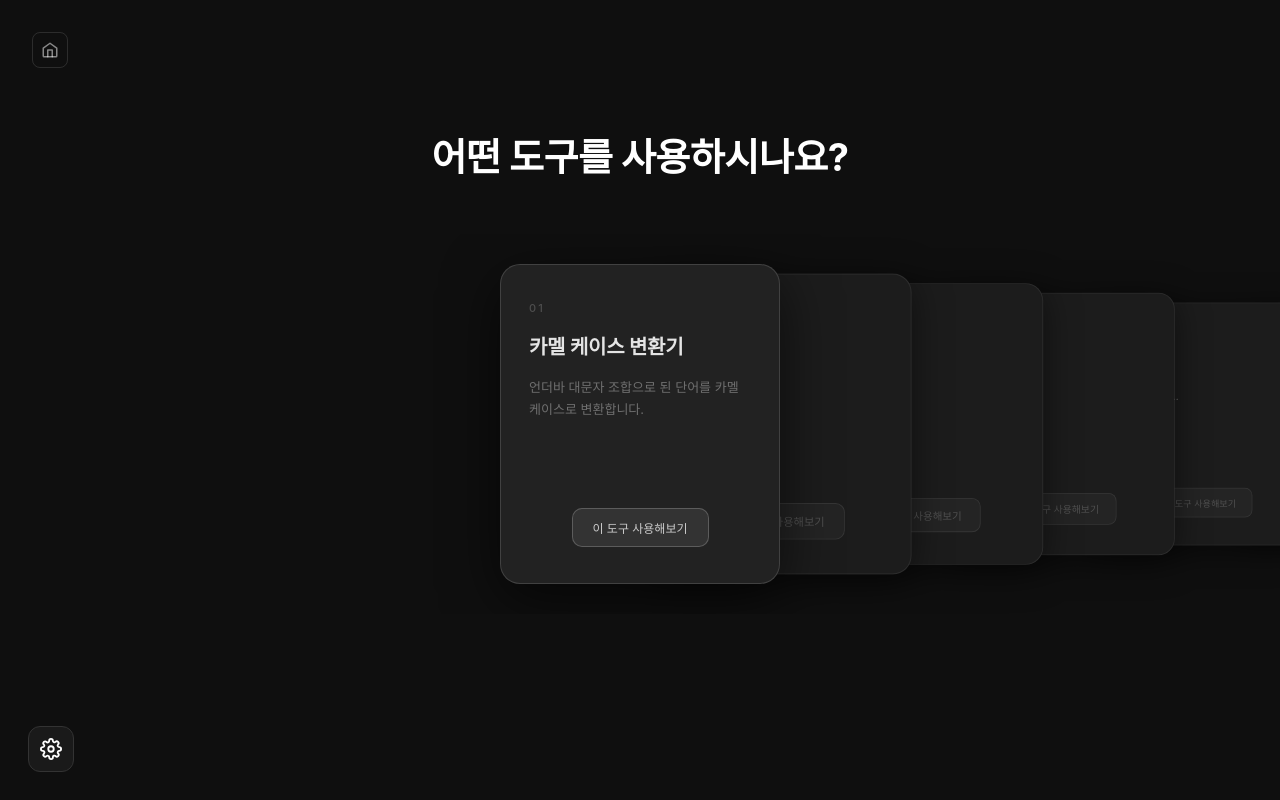
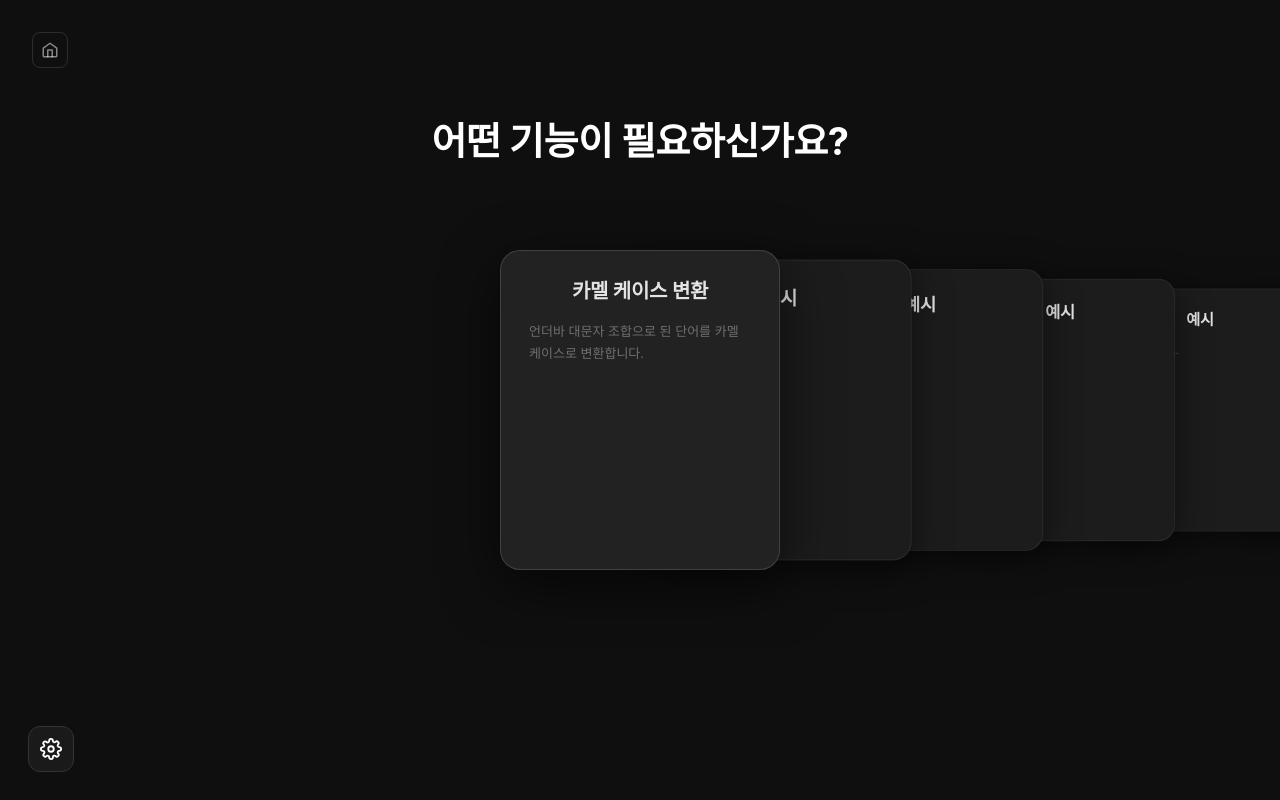
Before and after one commit to honey-peanut/Oriduck-s-Tools, a React (Vite) app: page /#/dashboard in a window 1280 px wide. Built offline with nearby package versions, Linux system fonts and the light colour scheme.

Commit message:
대시보드 카드 에니메이션 개선 및 메인화면 개선

```diff
--- a/src/App.jsx
+++ b/src/App.jsx
@@ -6,6 +6,20 @@ import Loading from './pages/Loading'
 import { useLoadingNavigate } from './hooks/useLoadingNavigate'
 import './App.css'
 
+function HomeDuck() {
+  return (
+    <svg className="home-duck" viewBox="0 0 100 84" aria-hidden="true">
+      <g fill="currentColor">
+        <ellipse cx="44" cy="54" rx="32" ry="22" />
+        <path d="M16 50 L2 41 L20 60 Z" />
+        <circle cx="70" cy="28" r="16" />
+        <path d="M84 23 L100 30 L84 38 Z" />
+      </g>
+      <circle className="home-duck-eye" cx="73" cy="24" r="2.6" />
+    </svg>
+  )
+}
+
 function Home() {
   const navigate = useLoadingNavigate()
 
@@ -13,6 +27,7 @@ function Home() {
     <div className="app">
       <main className="main">
         <div className="main-content">
+          <HomeDuck />
           <h1 className="welcome-text">Welcome to Oriduck's Tools!</h1>
           <button className="btn-login" onClick={() => navigate('/dashboard')}>
             사용해보기
--- a/src/pages/CamelCase.jsx
+++ b/src/pages/CamelCase.jsx
@@ -113,7 +113,7 @@ export default function CamelCase() {
             <input
               type="text"
               className="cc-input"
-              placeholder="SOME_VARIABLE_NAME"
+              placeholder="여기에 컬럼명을 입력하세요."
               value={input}
               onChange={(e) => {
                 setInput(e.target.value)
--- a/src/pages/Dashboard.css
+++ b/src/pages/Dashboard.css
@@ -43,8 +43,8 @@
   flex-direction: column;
   justify-content: center;
   align-items: center;
-  gap: 52px;
-  padding-bottom: 60px;
+  gap: 4px;
+  padding-bottom: 40px;
 }
 
 /* ── 타이틀 ── */
@@ -70,7 +70,7 @@
 .carousel {
   position: relative;
   width: 100%;
-  height: 380px;
+  height: 480px;
   cursor: grab;
   user-select: none;
   overflow: hidden;
@@ -111,7 +111,8 @@
   border-radius: 20px;
   border: 1px solid rgba(255, 255, 255, 0.08);
   background: #1c1c1c;
-  padding: 36px 28px;
+
+  padding: 24px 28px 36px;
   display: flex;
   flex-direction: column;
   gap: 16px;
@@ -125,18 +126,12 @@
   box-shadow: 0 16px 56px rgba(0, 0, 0, 0.6);
 }
 
-.card-number {
-  font-size: 11px;
-  font-weight: 500;
-  letter-spacing: 0.2em;
-  color: rgba(255, 255, 255, 0.2);
-}
-
 .card-title {
   font-size: 20px;
   font-weight: 600;
   letter-spacing: -0.3px;
   color: rgba(255, 255, 255, 0.88);
+  text-align: center;
   margin: 0;
 }
 
@@ -151,26 +146,31 @@
 .card-btn {
   margin-top: auto;
   align-self: center;
-  padding: 10px 20px;
+  box-sizing: border-box;
+  height: 0;
+  padding: 0 20px;
   border-radius: 10px;
-  border: 1px solid rgba(255, 255, 255, 0.08);
-  background: rgba(255, 255, 255, 0.04);
-  color: rgba(255, 255, 255, 0.2);
+  border: 1px solid rgba(255, 255, 255, 0.2);
+  background: rgba(255, 255, 255, 0.08);
+  color: rgba(255, 255, 255, 0.75);
   font-size: 12px;
   font-weight: 500;
-  cursor: default;
-  transition: background 0.2s, color 0.2s, border-color 0.2s;
+  cursor: pointer;
+  opacity: 0;
+  overflow: hidden;
   white-space: nowrap;
+  transition: height 0.35s ease, padding 0.35s ease, opacity 0.3s ease,
+    background 0.2s, color 0.2s, border-color 0.2s;
 }
 
-.card-btn-active {
-  border-color: rgba(255, 255, 255, 0.2);
-  background: rgba(255, 255, 255, 0.08);
-  color: rgba(255, 255, 255, 0.75);
-  cursor: pointer;
+/* 이동이 끝난(가운데) 카드에 마우스를 올렸을 때만 0 → 현재 크기로 펼쳐짐 */
+.card-active.is-settled:hover .card-btn {
+  height: 40px;
+  padding: 10px 20px;
+  opacity: 1;
 }
 
-.card-btn-active:hover {
+.card-active.is-settled:hover .card-btn:hover {
   background: rgba(255, 255, 255, 0.14);
   color: rgba(255, 255, 255, 0.95);
 }
@@ -188,25 +188,14 @@
   box-shadow: 0 16px 56px rgba(0, 0, 0, 0.15);
 }
 
-.theme-light .card-btn {
-  border-color: rgba(0, 0, 0, 0.08);
-  background: rgba(0, 0, 0, 0.03);
-  color: rgba(0, 0, 0, 0.2);
-}
-
-.theme-light .card-btn-active {
-  border-color: rgba(0, 0, 0, 0.15);
+.theme-light .card-btn {border-color: rgba(0, 0, 0, 0.15);
   background: rgba(0, 0, 0, 0.06);
   color: rgba(0, 0, 0, 0.6);
 }
 
-.theme-light .card-btn-active:hover {
+.theme-light .card-active.is-settled:hover .card-btn:hover {
   background: rgba(0, 0, 0, 0.1);
   color: rgba(0, 0, 0, 0.85);
-}
-
-.theme-light .card-number {
-  color: rgba(0, 0, 0, 0.2);
 }
 
 .theme-light .card-title {
--- a/src/pages/Dashboard.jsx
+++ b/src/pages/Dashboard.jsx
@@ -1,9 +1,9 @@
-import { useState, useRef } from 'react'
+import { useState, useRef, useEffect } from 'react'
 import { useLoadingNavigate } from '../hooks/useLoadingNavigate'
 import './Dashboard.css'
 
 const TOOLS = [
-  { id: 1,  title: '카멜 케이스 변환기', desc: '언더바 대문자 조합으로 된 단어를 카멜 케이스로 변환합니다.', path: '/tools/camel-case' },
+  { id: 1,  title: '카멜 케이스 변환', desc: '언더바 대문자 조합으로 된 단어를 카멜 케이스로 변환합니다.', path: '/tools/camel-case' },
   { id: 2,  title: '예시',              desc: '개발중입니다...', path: null },
   { id: 3,  title: '예시',              desc: '개발중입니다...', path: null },
   { id: 4,  title: '예시',              desc: '개발중입니다...', path: null },
@@ -20,20 +20,78 @@ const STEP = CARD_WIDTH * 0.5
 const MOMENTUM_WINDOW_MS = 120
 const MOMENTUM_FACTOR = 180
 const MAX_MOMENTUM_STEPS = 4
+const RUBBER_LIMIT = 0.45 // 끝단을 넘어 드래그할 때 최대로 밀리는 양(스텝 단위)
+const GLIDE_PER_CARD = 48 // 한 칸 지나가는 데 걸리는 시간(ms)
+const GLIDE_MIN = 120 // 최소 이동 시간(ms)
+const GLIDE_MAX = 520 // 최대 이동 시간(ms)
+
+// 스마트폰식 고무줄: 경계를 넘는 만큼 점점 저항이 커져 아주 조금만 움직임
+function rubberBand(desired, max) {
+  if (desired < 0) {
+    const x = -desired
+    return -(RUBBER_LIMIT * x) / (x + RUBBER_LIMIT)
+  }
+  if (desired > max) {
+    const x = desired - max
+    return max + (RUBBER_LIMIT * x) / (x + RUBBER_LIMIT)
+  }
+  return desired
+}
 
 export default function Dashboard() {
   const navigate = useLoadingNavigate()
-  const [active, setActive] = useState(0)
+  const [pos, setPos] = useState(0) // 연속 위치(정수일 때 그 카드가 정중앙)
   const [isDragging, setIsDragging] = useState(false)
   const [dragDelta, setDragDelta] = useState(0)
+  const [settled, setSettled] = useState(true) // 카드 이동 완료 여부
+
   const dragStartX = useRef(null)
-  const startActive = useRef(0)
+  const startPos = useRef(0)
   const velocityTracker = useRef([])
   const hasDragged = useRef(false)
+  const rafRef = useRef(null)
+  const posRef = useRef(0)
+  useEffect(() => {
+    posRef.current = pos
+  }, [pos])
+
+  // 위치를 연속으로 애니메이션 → 거쳐가는 카드가 중앙에 올 때마다 선택됨
+  const animateTo = (from, toRaw) => {
+    const to = Math.max(0, Math.min(TOOLS.length - 1, toRaw))
+    cancelAnimationFrame(rafRef.current)
+    const dist = Math.abs(to - from)
+    if (dist < 0.001) {
+      setPos(to)
+      setSettled(true)
+      rafRef.current = null
+      return
+    }
+    setSettled(false)
+    setPos(from)
+    const duration = Math.max(GLIDE_MIN, Math.min(GLIDE_MAX, dist * GLIDE_PER_CARD))
+    const startT = performance.now()
+    const tick = (now) => {
+      const t = Math.min((now - startT) / duration, 1)
+      const eased = 1 - Math.pow(1 - t, 3) // easeOutCubic
+      setPos(from + (to - from) * eased)
+      if (t < 1) {
+        rafRef.current = requestAnimationFrame(tick)
+      } else {
+        setPos(to)
+        setSettled(true)
+        rafRef.current = null
+      }
+    }
+    rafRef.current = requestAnimationFrame(tick)
+  }
+
+  useEffect(() => () => cancelAnimationFrame(rafRef.current), [])
 
   const onMouseDown = (e) => {
+    cancelAnimationFrame(rafRef.current)
+    rafRef.current = null
     dragStartX.current = e.clientX
-    startActive.current = active
+    startPos.current = posRef.current
     setIsDragging(true)
     setDragDelta(0)
     velocityTracker.current = [{ x: e.clientX, t: Date.now() }]
@@ -66,24 +124,27 @@ export default function Dashboard() {
       }
     }
 
-    const baseSteps = -Math.round(dragDelta / STEP)
-    const totalSteps = baseSteps + momentumSteps
-    setActive(Math.max(0, Math.min(TOOLS.length - 1, startActive.current + totalSteps)))
+    const max = TOOLS.length - 1
+    const desired = startPos.current + (-dragDelta / STEP)
+    const fromPos = rubberBand(desired, max) // 손을 뗀 실제 위치(고무줄 포함)
+    const target = Math.round(desired) + momentumSteps
     setIsDragging(false)
     setDragDelta(0)
     dragStartX.current = null
+    animateTo(fromPos, target)
   }
 
   const onCardClick = (i) => {
     if (hasDragged.current) return
-    setActive(i)
+    animateTo(posRef.current, i)
   }
 
-  const liveSteps = isDragging ? -Math.round(dragDelta / STEP) : 0
-  const liveActive = isDragging
-    ? Math.max(0, Math.min(TOOLS.length - 1, startActive.current + liveSteps))
-    : active
-  const remainder = isDragging ? dragDelta + liveSteps * STEP : 0
+  const max = TOOLS.length - 1
+  const desired = startPos.current + (-dragDelta / STEP)
+  // 드래그 중엔 손가락을 따라(고무줄), 그 외엔 애니메이션되는 연속 위치
+  const livePos = isDragging ? rubberBand(desired, max) : pos
+  // 선택 강조 = 실제 위치에서 가장 가까운(=중앙) 카드
+  const activeIndex = Math.max(0, Math.min(max, Math.round(livePos)))
 
   return (
     <div className="dashboard">
@@ -94,7 +155,7 @@ export default function Dashboard() {
         </svg>
       </button>
       <div className="dashboard-main">
-        <h1 className="dashboard-title">어떤 도구를 사용하시나요?</h1>
+        <h1 className="dashboard-title">어떤 기능이 필요하신가요?</h1>
 
         <div
           className="carousel"
@@ -105,29 +166,31 @@ export default function Dashboard() {
           style={{ userSelect: 'none' }}
         >
           {TOOLS.map((tool, i) => {
-            const offset = i - liveActive
+            const offset = i - livePos
             const abs = Math.abs(offset)
-            const x = offset * STEP + remainder
+            const x = offset * STEP
             const scale = 1 - abs * 0.06
+            const isActiveCard = i === activeIndex
 
             return (
               <div
                 key={tool.id}
-                className={`card ${offset === 0 ? 'card-active' : ''}`}
+                className={`card ${isActiveCard ? 'card-active' : ''}${
+                  isActiveCard && settled && !isDragging ? ' is-settled' : ''
+                }`}
                 onClick={() => onCardClick(i)}
                 style={{
                   transform: `translateY(-50%) translateX(${x}px) scale(${scale})`,
-                  zIndex: TOOLS.length - abs,
-                  transition: isDragging ? 'none' : 'transform 0.45s cubic-bezier(0.4, 0, 0.2, 1)',
-                  cursor: offset !== 0 ? 'pointer' : 'default',
+                  zIndex: TOOLS.length - Math.round(abs),
+                  transition: 'none',
+                  cursor: isActiveCard ? 'default' : 'pointer',
                 }}
               >
-                <span className="card-number">{String(tool.id).padStart(2, '0')}</span>
                 <h2 className="card-title">{tool.title}</h2>
                 <p className="card-desc">{tool.desc}</p>
                 <button
-                  className={`card-btn ${offset === 0 ? 'card-btn-active' : ''}`}
-                  disabled={offset !== 0}
+                  className="card-btn"
+                  disabled={!isActiveCard}
                   onClick={(e) => {
                     e.stopPropagation()
                     if (tool.path) navigate(tool.path)
```
Also changed, not shown: src/App.css (+33 -1 lines).
